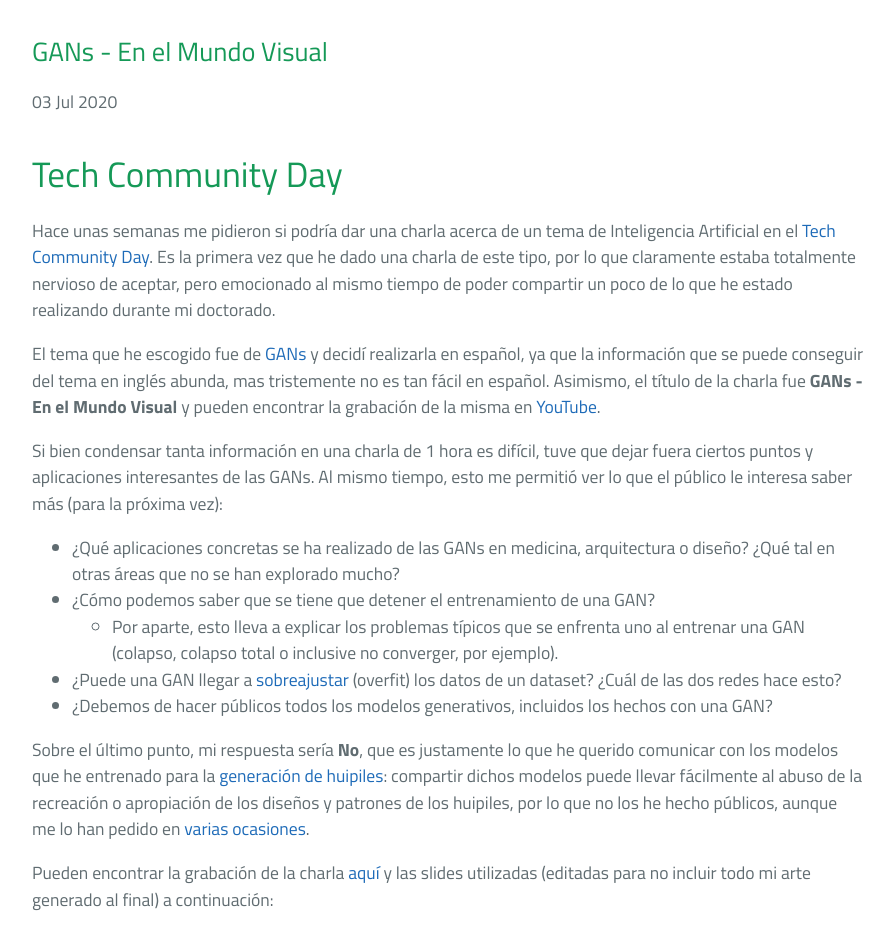
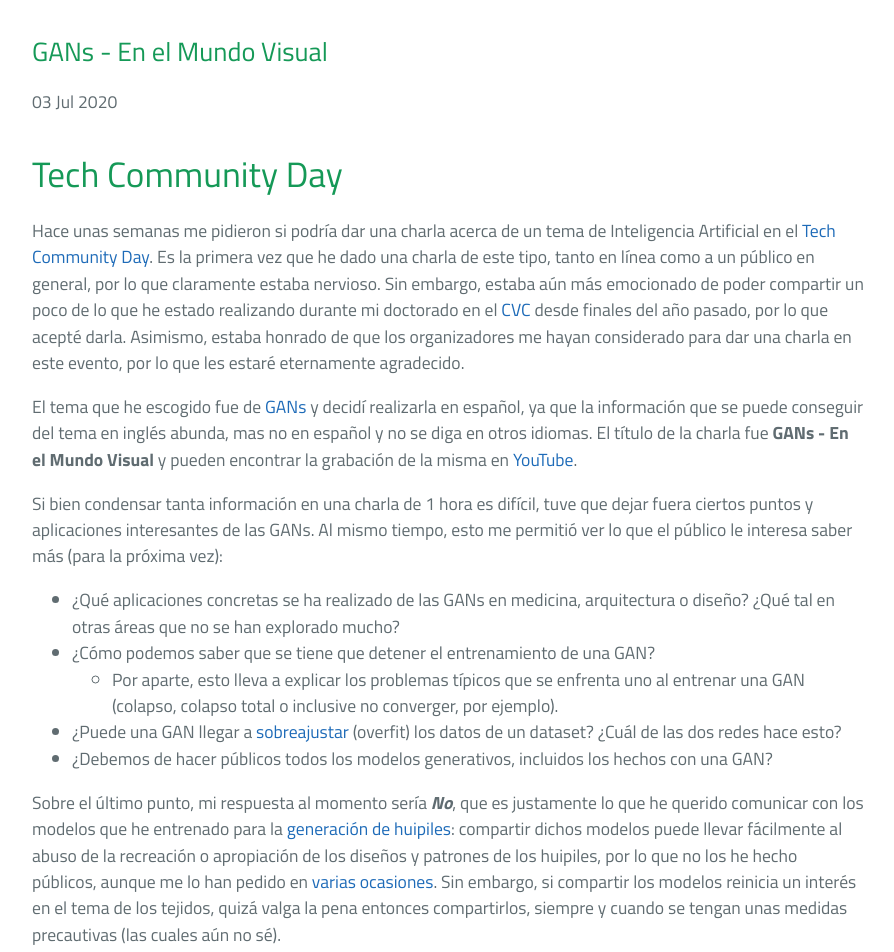
Before and after one commit to PDillis/pdillis.github.io, a Jekyll site: the page built from _posts/2020-07-03-GANsMundoVisual.markdown, in a window 1280 px wide. Shown: the part 368-1320 px from the top of the page, without its empty margins (192-1086 px from the left). Built offline with Jekyll 4.4.1, drawn with Linux system fonts in a browser that asks for light colours; formulas are drawn with MathJax 3; comment, search, counter and statistics services are not loaded; some of the changed text lies outside the part shown; grey boxes are pictures that could not be loaded.

Commit message:
Starting into the responsive website world.

````diff
--- a/_includes/page-footer.html
+++ b/_includes/page-footer.html
@@ -1,5 +1,5 @@
 <footer class="site-footer">
-  <span class="site-footer-quote">Come for the Neural Networks, stay for the spicy memes.</span>
+  <span class="site-footer-quote">Come for the Neural Networks,<br>stay for the spicy memes.</span>
   <span class="site-footer-owner">This blog is maintained by <a href="{{ site.author.url }}">{{ site.author.name }}</a>.</span>
   <span class="site-footer-credits">This page was generated by <a href="https://pages.github.com">GitHub Pages</a>.</span>
 </footer>
--- a/_posts/2020-07-03-GANsMundoVisual.markdown
+++ b/_posts/2020-07-03-GANsMundoVisual.markdown
@@ -10,9 +10,9 @@
 
 # Tech Community Day
 
-Hace unas semanas me pidieron si podría dar una charla acerca de un tema de Inteligencia Artificial en el [Tech Community Day](https://techcommunityday.com/). Es la primera vez que he dado una charla de este tipo, por lo que claramente estaba totalmente nervioso de aceptar, pero emocionado al mismo tiempo de poder compartir un poco de lo que he estado realizando durante mi doctorado.
+Hace unas semanas me pidieron si podría dar una charla acerca de un tema de Inteligencia Artificial en el [Tech Community Day](https://techcommunityday.com/). Es la primera vez que he dado una charla de este tipo, tanto en línea como a un público en general, por lo que claramente estaba nervioso. Sin embargo, estaba aún más emocionado de poder compartir un poco de lo que he estado realizando durante mi doctorado en el [CVC](http://www.cvc.uab.es/) desde finales del año pasado, por lo que acepté darla. Asimismo, estaba honrado de que los organizadores me hayan considerado para dar una charla en este evento, por lo que les estaré eternamente agradecido.
 
-El tema que he escogido fue de [GANs](https://blog.diegoporres.com/main/2019/07/17/UnsupervisingArt/) y decidí realizarla en español, ya que la información que se puede conseguir del tema en inglés abunda, mas tristemente no es tan fácil en español. Asimismo, el título de la charla fue **GANs - En el Mundo Visual** y pueden encontrar la grabación de la misma en [YouTube](https://youtu.be/DdD39y8rJQ8).
+El tema que he escogido fue de [GANs](https://blog.diegoporres.com/main/2019/07/17/UnsupervisingArt/) y decidí realizarla en español, ya que la información que se puede conseguir del tema en inglés abunda, mas no en español y no se diga en otros idiomas. El título de la charla fue **GANs - En el Mundo Visual** y pueden encontrar la grabación de la misma en [YouTube](https://youtu.be/DdD39y8rJQ8).
 
 Si bien condensar tanta información en una charla de 1 hora es difícil, tuve que dejar fuera ciertos puntos y aplicaciones interesantes de las GANs. Al mismo tiempo, esto me permitió ver lo que el público le interesa saber más (para la próxima vez):
 
@@ -22,27 +22,37 @@
 * ¿Puede una GAN llegar a [sobreajustar](https://developers.google.com/machine-learning/glossary#sobreajuste-overfitting) (overfit) los datos de un dataset? ¿Cuál de las dos redes hace esto?
 * ¿Debemos de hacer públicos todos los modelos generativos, incluidos los hechos con una GAN?
 
-Sobre el último punto, mi respuesta sería **No**, que es justamente lo que he querido comunicar con los modelos que he entrenado para la [generación de huipiles](https://blog.diegoporres.com/main/2019/09/23/Threads/): compartir dichos modelos puede llevar fácilmente al abuso de la recreación o apropiación de los diseños y patrones de los huipiles, por lo que no los he hecho públicos, aunque me lo han pedido en [varias ocasiones](https://twitter.com/PDillis/status/1270365318599278593?s=20).
+Sobre el último punto, mi respuesta al momento sería ***No***, que es justamente lo que he querido comunicar con los modelos que he entrenado para la [generación de huipiles](https://blog.diegoporres.com/main/2019/09/23/Threads/): compartir dichos modelos puede llevar fácilmente al abuso de la recreación o apropiación de los diseños y patrones de los huipiles, por lo que no los he hecho públicos, aunque me lo han pedido en [varias ocasiones](https://twitter.com/PDillis/status/1270365318599278593?s=20). Sin embargo, si compartir los modelos reinicia un interés en el tema de los tejidos, quizá valga la pena entonces compartirlos, siempre y cuando se tengan unas medidas precautivas (las cuales aún no sé).
 
-Pueden encontrar la grabación de la charla [aquí](https://www.youtube.com/watch?v=DdD39y8rJQ8) y las slides utilizadas (editadas para no incluir todo mi arte generado al final) a continuación:
+En concreto, las diapositivas que he utilizado se encuentran a continuación (editadas para no incluir los archivos originales de algunas piezas de arte):
 
+<div class="google-slides-container">
 <iframe src="https://docs.google.com/presentation/d/e/2PACX-1vTGilWQpywgIhU1kCfir3zZwusptKPkvVYPdH1Qdga4hF_6Sz38gZerCVchykZHZqD9MzplXZWWNm5H/embed?start=false&loop=false&delayms=5000" frameborder="0" width="800" height="466" allowfullscreen="true" mozallowfullscreen="true" webkitallowfullscreen="true"></iframe>
+</div>
 
 # Transferencia de Estilo
 
-Respecto al ultimo proyecto mencionado usando [StyleGAN2](https://github.com/NVlabs/stylegan2), [*Threads*](https://www.youtube.com/watch?v=t9fv4AAt6lw), podemos ver el resultado de mezclar a los vectores latentes generados con un listado de semillas específicas. Más concretamente, las semillas que han generado las imágenes de la primera columna son las semillas **fuente**, mientras que las semillas de que han generado la primera fila son las semillas **destino**. En el [código de StyleGAN2 que uso](https://github.com/PDillis/stylegan2-fun), especificamos a estos como: `--row-seeds=17,32,78,300` y `--col-seeds=23,50,200,512`, respectivamente. Asimismo, el estilo que más me ha gustado traducir de una imagen a otra es el estilo **fino**, es decir, solamente copiamos los detalles finos (colores) de las semillas destino a las semillas fuente, ya que esto da combinaciones de huipiles conocidos que no hayamos visto antes. En el código, hacemos esto mediante `--col-styles=8-15` (i.e., de $64^2$ a $512^2$).
+Respecto al ultimo proyecto mencionado en la presentación y diapositivas donde he usando [StyleGAN2](https://github.com/NVlabs/stylegan2)[^sgan2], [*Threads*](https://www.youtube.com/watch?v=t9fv4AAt6lw), podemos ver el resultado de mezclar a los vectores latentes generados con un listado de semillas específicas. Más concretamente, las semillas que han generado las imágenes de la primera columna son las semillas **fuente**, mientras que las semillas de que han generado la primera fila son las semillas **destino**.
+
+En el [código de StyleGAN2 que uso](https://github.com/PDillis/stylegan2-fun), especificamos a estos como: `--row-seeds=17,32,78,300` y `--col-seeds=23,50,200,512`, respectivamente. Asimismo, el estilo que más me ha gustado traducir de una imagen a otra es el estilo **fino**, es decir, solamente copiamos los detalles finos (colores) de las semillas destino a las semillas fuente, ya que esto da combinaciones de huipiles conocidos que no hayamos visto antes. En el código, hacemos esto mediante `--col-styles=8-15` (i.e., de $64^2$ a $512^2$).
 
 El comando utilizado fue el siguiente:
 
 ```
-python run_generator.py style-mixing-example \
-       --network=/path/to/network.pkl --row-seeds=17,32,78,300 \
-       --col-seeds=23,50,200,512 --col-styles=8-15 --truncation-psi=1.0
+python run_generator.py \
+       style-mixing-example \
+       --network=/path/to/network.pkl \
+       --row-seeds=17,32,78,300 \
+       --col-seeds=23,50,200,512 \
+       --col-styles=8-15 \
+       --truncation-psi=1.0
 ```
 
 Obtenemos entonces al siguiente grid:
 
-<img src="/img/sgan2/style-transfer/grid.png" alt="Grid con todas las semillas">
+<div class="container">
+<img src="/img/sgan2/style-transfer/grid.png" style="width: 100%;" alt="Grid con todas las semillas">
+</div>
 
 Si queremos apreciar los detalles, podemos entonces comparar a dos imágenes mediante un paquete de comparación de imágenes llamado [BeerSlider](https://pepsized.com/wp-content/uploads/2018/09/beerslider/demo/index.html). Por ejemplo, para ver el resultado de mezclar las semillas `17` con `23`, en el primer slider podemos ver a la derecha, la imagen generada con la semilla `17` y a la izquierda el resultado de la mezcla con la semilla `23`.
 
@@ -61,12 +71,12 @@
  </div>
 </div>
 
-<!-- <div class="beer-slider beer-ready" id="beer-slider3" data-beer-label="Semilla 300">
+<div class="beer-slider beer-ready" id="beer-slider3" data-beer-label="Semilla 300">
  <img src="/img/sgan2/style-transfer/300-300.png" style="width: 256px;" alt="Seed 300">
 <div class="beer-reveal" data-beer-label="512">
   <img src="/img/sgan2/style-transfer/300-512.png" style="width: 256px;" alt="Mezcla con Semilla 512">
  </div>
-</div> -->
+</div>
 
 </div>
 
@@ -88,16 +98,16 @@
 </div>
 </div> -->
 
-<div class="container">
+<!-- <div class="container">
 <div class="beer-slider beer-ready" id="beer-slider3" data-beer-label="Semilla 300">
  <img src="/img/sgan2/style-transfer/300-300.png" style="width: 512px;" alt="Seed 300">
 <div class="beer-reveal" data-beer-label="512">
   <img src="/img/sgan2/style-transfer/300-512.png" style="width: 512px;" alt="Mezcla con Semilla 512">
  </div>
 </div>
-</div>
+</div> -->
 
-He seleccionado tres que me han gustado bastante, pero por supuesto, existen muchos mas que aún no he explorado. Espero que en el próximo blog post (cuando suceda) pueda explorar más a fondo los modelos que he usado: [StyleGAN](https://github.com/NVlabs/stylegan) y el ya mencionado StyleGAN2.
+He seleccionado tres que me han gustado bastante, pero por supuesto, existen muchos mas que aún no he explorado. Espero que en el próximo blog post (cuando suceda) pueda explorar más a fondo los modelos que he usado para este proyecto: [ProGAN](https://github.com/tkarras/progressive_growing_of_gans)[^progan] [StyleGAN](https://github.com/NVlabs/stylegan)[^sgan] y el ya mencionado StyleGAN2.
 
 ## Gemfiles
 
--- a/css/cayman.css
+++ b/css/cayman.css
@@ -183,9 +183,9 @@
 .main-content hr { height: 2px; padding: 0; margin: 1rem 0; background-color: #eff0f1; border: 0; }
 
 .site-footer { padding-top: 2rem; margin-top: 2rem; border-top: solid 1px #eff0f1; }
-@media screen and (min-width: 64em) { .site-footer { font-size: 1rem; } }
-@media screen and (min-width: 42em) and (max-width: 64em) { .site-footer { font-size: 1rem; } }
-@media screen and (max-width: 42em) { .site-footer { font-size: 0.9rem; } }
+@media screen and (min-width: 64em) { .site-footer { font-size: 0.7rem; } }
+@media screen and (min-width: 42em) and (max-width: 64em) { .site-footer { font-size: 0.7rem; } }
+@media screen and (max-width: 42em) { .site-footer { font-size: 0.7rem; } }
 
 .site-footer-owner { display: block; font-weight: bold; }
 
````
Also changed, not shown: other parts of _posts/2020-07-03-GANsMundoVisual.markdown (+6 -2 lines), css/normalize.css.
